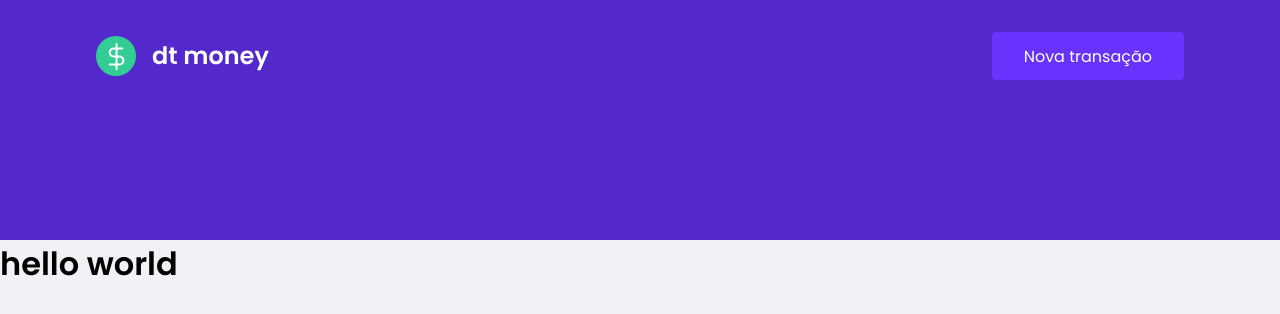
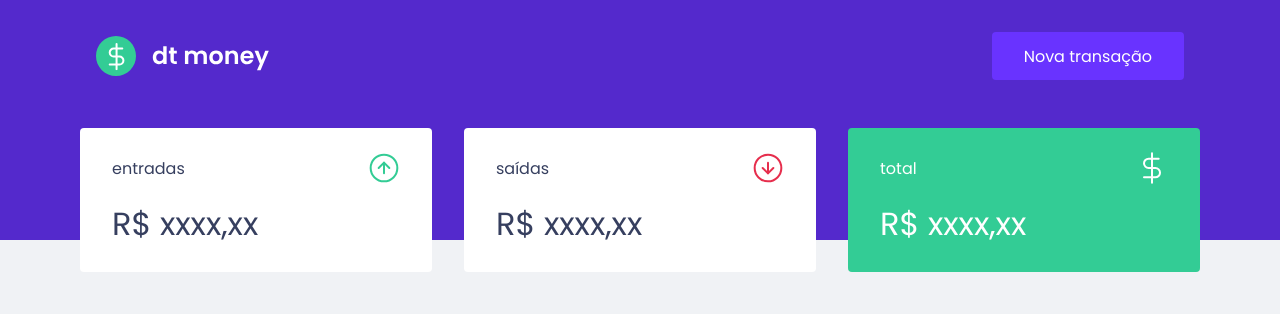
Before and after one commit to vieiraigor8787/ig-money, a React (Create React App) app: page / in a window 1280 px wide. Shown: the top 314 px of the page. Built offline with nearby package versions, Linux system fonts and the light colour scheme.

Commit message:
summary & dashboard comps

```diff
--- a/src/App.tsx
+++ b/src/App.tsx
@@ -1,4 +1,5 @@
 import styled from "styled-components";
+import { Dashboard } from "./components/Dashboard";
 import { Header } from "./components/Header";
 import { GlobalStyle } from "./sytles/global";
 
@@ -7,7 +8,7 @@ export function App() {
     <>
       <GlobalStyle />
       <Header />
-      <h1>hello world</h1>
+      <Dashboard />
     </>
   );
 }
--- /dev/null
+++ b/src/components/Dashboard/index.tsx
@@ -0,0 +1,11 @@
+import { Summary } from "../Summary";
+
+import { Container } from "./styles";
+
+export function Dashboard() {
+   return (
+       <Container>
+           <Summary />
+           </Container>
+   )
+}
--- /dev/null
+++ b/src/components/Dashboard/styles.ts
@@ -0,0 +1,7 @@
+import styled from "styled-components";
+
+export const Container = styled.main`
+    max-width: 1120px;
+    margin: 0 auto;
+
+`;
--- a/src/components/Header/styles.ts
+++ b/src/components/Header/styles.ts
@@ -6,7 +6,7 @@ export const Container = styled.header`
 
 export const Content = styled.div`
   max-width: 1120px;
-  margin: 0 auto;
+  margin: 0 auto 3rem;
   padding: 2rem 1rem 10rem;
   display: flex;
   align-items: center;
--- /dev/null
+++ b/src/components/Summary/index.tsx
@@ -0,0 +1,33 @@
+import incomeImg from '../../assets/income.svg';
+import outcomeImg from '../../assets/outcome.svg';
+import totalImg from '../../assets/total.svg';
+
+import { Container } from "./styles";
+
+export function Summary() {
+  return (
+    <Container>
+      <div>
+          <header>
+              <p>entradas</p>
+              <img src={incomeImg} alt="" />
+          </header>
+          <strong>R$ xxxx,xx</strong>
+      </div>
+      <div>
+          <header>
+              <p>saídas</p>
+              <img src={outcomeImg} alt="" />
+          </header>
+          <strong>R$ xxxx,xx</strong>
+      </div>
+      <div className="highlight-background">
+          <header>
+              <p>total</p>
+              <img src={totalImg} alt="" />
+          </header>
+          <strong>R$ xxxx,xx</strong>
+      </div>
+    </Container>
+  );
+}
--- /dev/null
+++ b/src/components/Summary/styles.ts
@@ -0,0 +1,34 @@
+import styled from "styled-components";
+
+export const Container = styled.div`
+  display: grid;
+  grid-template-columns: repeat(3, 1fr);
+  gap: 2rem;
+  margin-top: -10rem;
+
+  div {
+    background: var(--shape);
+    padding: 1.5rem 2rem;
+    border-radius: 0.25rem;
+    color: var(--text-title);
+
+    header {
+      display: flex;
+      align-items: center;
+      justify-content: space-between;
+    }
+
+    strong {
+      display: block;
+      margin-top: 1rem;
+      font-size: 2rem;
+      font-weight: 500;
+      line-height: 3rem;
+    }
+
+    &.highlight-background {
+        background: var(--green);
+        color: #fff
+    }
+  }
+`;
--- a/src/sytles/global.ts
+++ b/src/sytles/global.ts
@@ -5,6 +5,7 @@ export const GlobalStyle = createGlobalStyle`
         --background: #f0f2f5;
         --blue: #5429CC;
         --blue-light: #6933FF;
+        --green: #33CC95;
         --text-body: #9c9cb3;
         --text-title: #363f5f;
         --shape: #fff;
```
